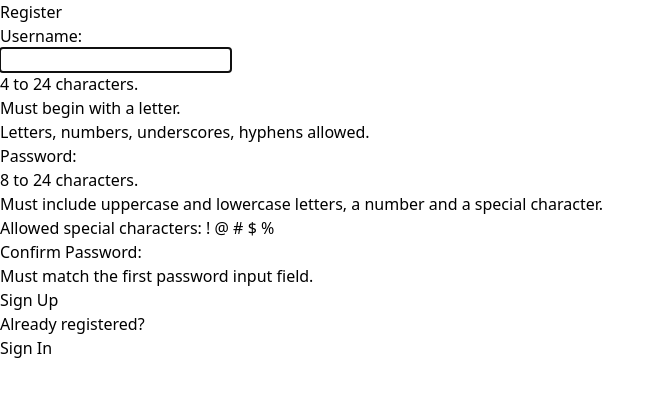
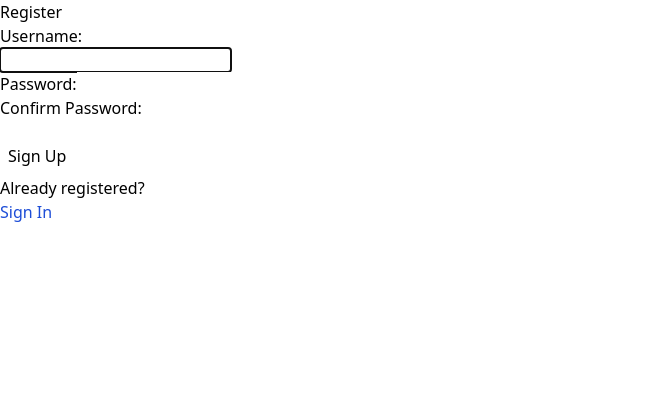
Before and after one commit to snamnna/Feedback-app, a React (Vite) app in the folder Client/: page / in a window 1280 px wide. Shown: the top 396 px of the page, without its empty margins (0-665 px from the left). Built offline with nearby package versions, Linux system fonts and the light colour scheme.

Commit message:
fronttia hiottu hiukan

```diff
--- a/Client/src/Pages/Auth/Login.jsx
+++ b/Client/src/Pages/Auth/Login.jsx
@@ -3,8 +3,7 @@ import { useRef, useState, useEffect, useContext } from 'react';
 import axios from '../../axios.js';
 import {Link} from "react-router-dom";
 
-//TODO: korjaa url
-const LOGIN_URL = 'localhost://3000/api/auth';
+const LOGIN_URL = 'http://localhost:3001/api/auth';
 
 const Login = () => {
     //const { setAuth } = useContext(AuthContext);
@@ -27,20 +26,24 @@ const Login = () => {
 
     const handleSubmit = async (e) => {
         e.preventDefault();
-
         try {
-            const response = await axios.post(LOGIN_URL,
-                JSON.stringify({ user, pwd }),
+            const response = await axios.post(
+                LOGIN_URL,
                 {
-                    headers: { 'Content-Type': 'application/json' },
-                    withCredentials: true
+                    user: user,
+                    pwd: pwd,
+                },
+                {
+                    headers: {
+                        'Content-Type': 'application/json',
+                    },
+                    withCredentials: true,
                 }
             );
             console.log(JSON.stringify(response?.data));
-            //console.log(JSON.stringify(response));
             const accessToken = response?.data?.accessToken;
             const roles = response?.data?.roles;
-            setAuth({ user, pwd, roles, accessToken });
+            //setAuth({ user, pwd, roles, accessToken });
             setUser('');
             setPwd('');
             setSuccess(true);
@@ -56,8 +59,7 @@ const Login = () => {
             }
             errRef.current.focus();
         }
-    }
-
+    };
 
     return (
         <>
@@ -72,13 +74,13 @@ const Login = () => {
             ) : (
                 <div className="flex min-h-full flex-1 flex-col justify-center px-6 py-12 lg:px-8">
                     <div className="sm:mx-auto sm:w-full sm:max-w-sm">
-                        <p ref={errRef} className={errMsg ? "errmsg" : "offscreen"} aria-live="assertive">{errMsg}</p>
                         <h2 className="mt-10 text-center text-2xl font-bold leading-9 tracking-tight text-gray-900">
                             Sign in to your account
                         </h2>
+                        <p ref={errRef} className={errMsg ? "errmsg" : "offscreen"} aria-live="assertive">{errMsg}</p>
                     </div>
 
-                    <div className="mt-10 sm:mx-auto sm:w-full sm:max-w-sm">
+                    <div className="mt-5 sm:mx-auto sm:w-full sm:max-w-sm">
                         <form className="space-y-6" onSubmit={handleSubmit}>
                             <div>
                                 <label htmlFor="username" className="block text-sm font-medium leading-6 text-gray-900">
--- a/Client/src/Pages/Auth/Register.jsx
+++ b/Client/src/Pages/Auth/Register.jsx
@@ -43,6 +43,11 @@ const Register = () => {
 
     const handleSubmit = async (e) => {
         e.preventDefault();
+
+        if (!validName || !validPwd || !validMatch) {
+            setErrMsg("Please fill in all fields correctly.");
+            return;
+        }
         // if button enabled with JS hack
         const v1 = USER_REGEX.test(user);
         const v2 = PWD_REGEX.test(pwd);
@@ -174,17 +179,17 @@ const Register = () => {
                         </div>
 
                         <button
-                            disabled={!validName || !validPwd || !validMatch ? true : false}
-                            className="bg-transparent hover:bg-blue-500 text-blue-700 font-semibold hover:text-white py-2 px-4 border border-blue-500 hover:border-transparent rounded"
-                            type="submit">
+                            className={`bg-blue-700 text-white font-semibold py-2 px-4 rounded hover:bg-blue-800 hover:text-white"
+                            }`}
+                            type="submit"
+                        >
                             Sign Up
                         </button>
                     </form>
                     <p>
                         Already registered?<br />
                         <span className="line">
-                            {/*put router link here*/}
-                            <a href="#">Sign In</a>
+                            <a href="/Login">Sign In</a>
                         </span>
                     </p>
                 </div>
--- a/Client/src/index.css
+++ b/Client/src/index.css
@@ -1,3 +1,59 @@
 @tailwind base;
 @tailwind components;
 @tailwind utilities;
+
+
+a, a:visited {
+    color: #1d4dd7;
+}
+a:hover{
+    color: #090994;
+}
+
+label,
+button {
+    margin-top: 1rem;
+}
+
+button {
+    padding: 0.5rem;
+}
+
+.instructions {
+    font-size: 0.75rem;
+    border-radius: 0.5rem;
+    background: #1d4dd7;
+    color: #fff;
+    padding: 0.25rem;
+    position: relative;
+    bottom: -10px;
+    text-align: center;
+}
+
+.instructions > svg {
+    margin-right: 0.25rem;
+}
+
+.offscreen {
+    position: absolute;
+    left: -9999px;
+}
+
+.hide {
+    display: none;
+}
+.errmsg {
+    background-color: lightpink;
+    color: firebrick;
+    font-weight: bold;
+    padding: 5px;
+    margin-top: 10px;
+    text-align: center;
+    border-radius: 5px;
+}
+.flexGrow {
+    flex-grow: 1;
+    display: flex;
+    justify-content: flex-start;
+    align-items: flex-end;
+}
```
